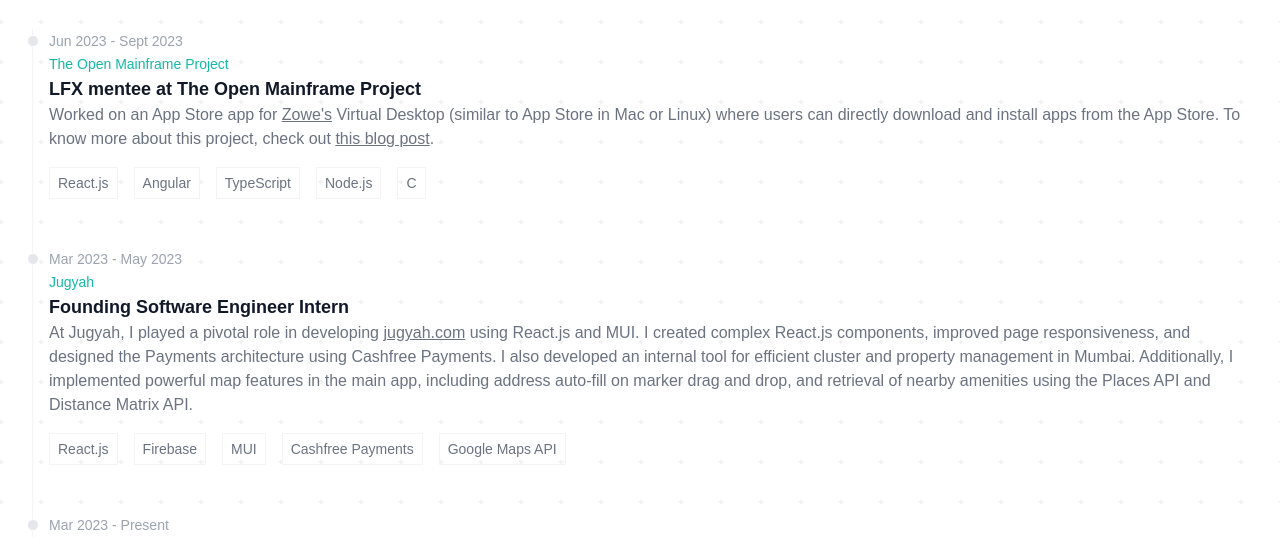
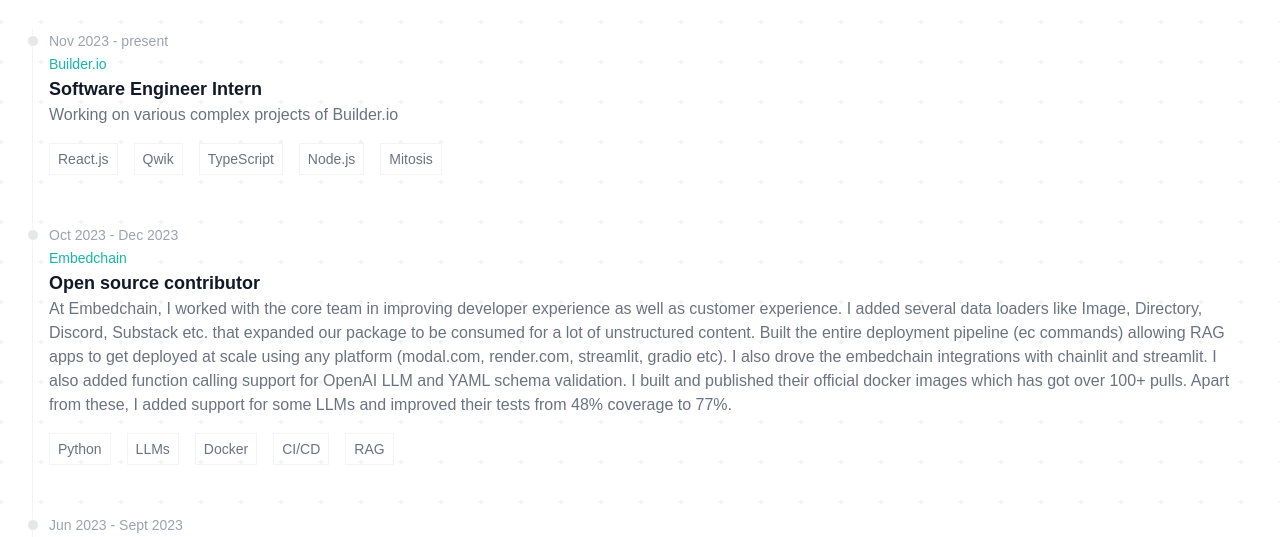
Before and after one commit to sidmohanty11/sidmohanty11.github.io, an Astro site: page /experiences in a window 1280 px wide. Shown: the part 259-796 px from the top of the page. Built offline with nearby package versions, Linux system fonts and the light colour scheme; Astro itself is replaced by a stand-in of ours; a small style sheet from the web is missing.

Commit message:
quick update

```diff
--- a/src/pages/experiences.astro
+++ b/src/pages/experiences.astro
@@ -144,6 +144,23 @@
     span: "Jun 2023 - Sept 2023",
     skills: ["React.js", "Angular", "TypeScript", "Node.js", "C"],
   },
+  {
+    id: 10,
+    title: "Open source contributor",
+    company: '<a href="https://embedchain.ai" target="_blank">Embedchain</a>',
+    description:
+      "At Embedchain, I worked with the core team in improving developer experience as well as customer experience. I added several data loaders like Image, Directory, Discord, Substack etc. that expanded our package to be consumed for a lot of unstructured content. Built the entire deployment pipeline (ec commands) allowing RAG apps to get deployed at scale using any platform (modal.com, render.com, streamlit, gradio etc). I also drove the embedchain integrations with chainlit and streamlit. I also added function calling support for OpenAI LLM and YAML schema validation. I built and published their official docker images which has got over 100+ pulls. Apart from these, I added support for some LLMs and improved their tests from 48% coverage to 77%.",
+    span: "Oct 2023 - Dec 2023",
+    skills: ["Python", "LLMs", "Docker", "CI/CD", "RAG"],
+  },
+  {
+    id: 6,
+    title: "Software Engineer Intern",
+    company: '<a href="https://builder.io/" target="_blank">Builder.io</a>',
+    description: "Working on various complex projects of Builder.io",
+    span: "Nov 2023 - present",
+    skills: ["React.js", "Qwik", "TypeScript", "Node.js", "Mitosis"],
+  },
 ].reverse();
 ---
 
--- a/src/pages/index.astro
+++ b/src/pages/index.astro
@@ -4,10 +4,24 @@
 import Dino from "../components/Dino.astro";
 
 const lifeUpdates = {
+    "2024": [
+        {
+            id: 2,
+            title: "Google Summer of Code mentor 2024 with Rocket.Chat"
+        }
+    ],
     "2023": [
+        {
+            id: 9,
+            title: "Got selected for an internship at my dream company - Builder.io",
+        },
         {
             id: 1,
             title: "Linux Foundation Mentorship Program 2023 (summer) with The Open Mainframe Project.",
+        },
+        {
+            id: 5,
+            title: "Contributed to Embedchain - an Open Source RAG framework (Oct-Dec)",
         },
         {
             id: 2,
```
Also changed, not shown: 1 other file.
